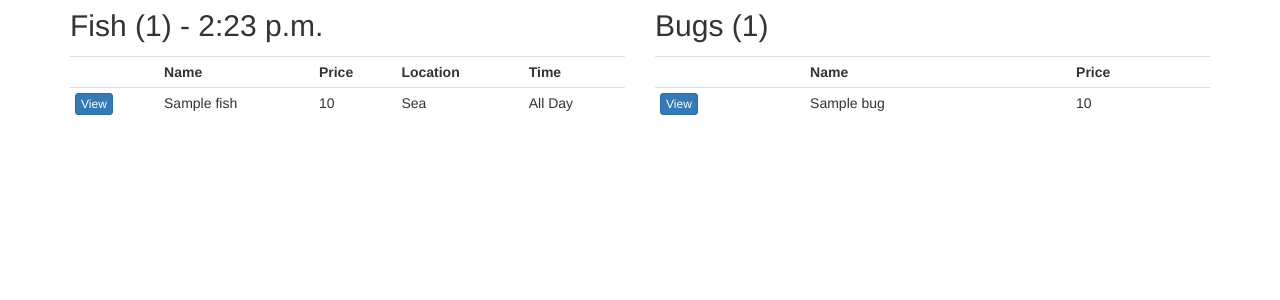
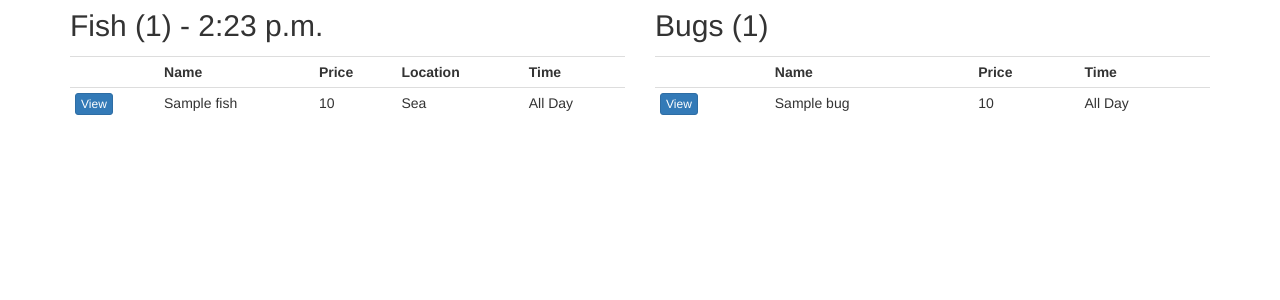
Before and after one commit to majormunky/ACTracker, a Django app: page / in a window 1280 px wide. Shown: the part 51-351 px from the top of the page. Run offline with Django 3.2, Linux system fonts and the light colour scheme; tables that the repository leaves empty hold one stand-in row (values such as "Sample post"); some libraries are stand-ins or nearby versions.

Commit message:
Added time information for bugs

```diff
--- a/home/templates/home/index.html
+++ b/home/templates/home/index.html
@@ -37,12 +37,18 @@
 					<th>&nbsp;</th>
 					<th>Name</th>
 					<th>Price</th>
+					<th>Time</th>
 				</tr>
 				{% for bug in bug_list %}
 					<tr>
 						<td><a href="/bug/{{bug.id}}/" class="btn btn-primary btn-xs">View</a></td>
 						<td>{{bug.name}}</td>
 						<td>{{bug.price}}</td>
+						{% if bug.all_day %}
+							<td>All Day</td>
+						{% else %}
+							<td>{{bug.start_time}}-{{bug.end_time}}</td>
+						{% endif %}
 					</tr>
 				{% endfor %}
 			</table>
```
